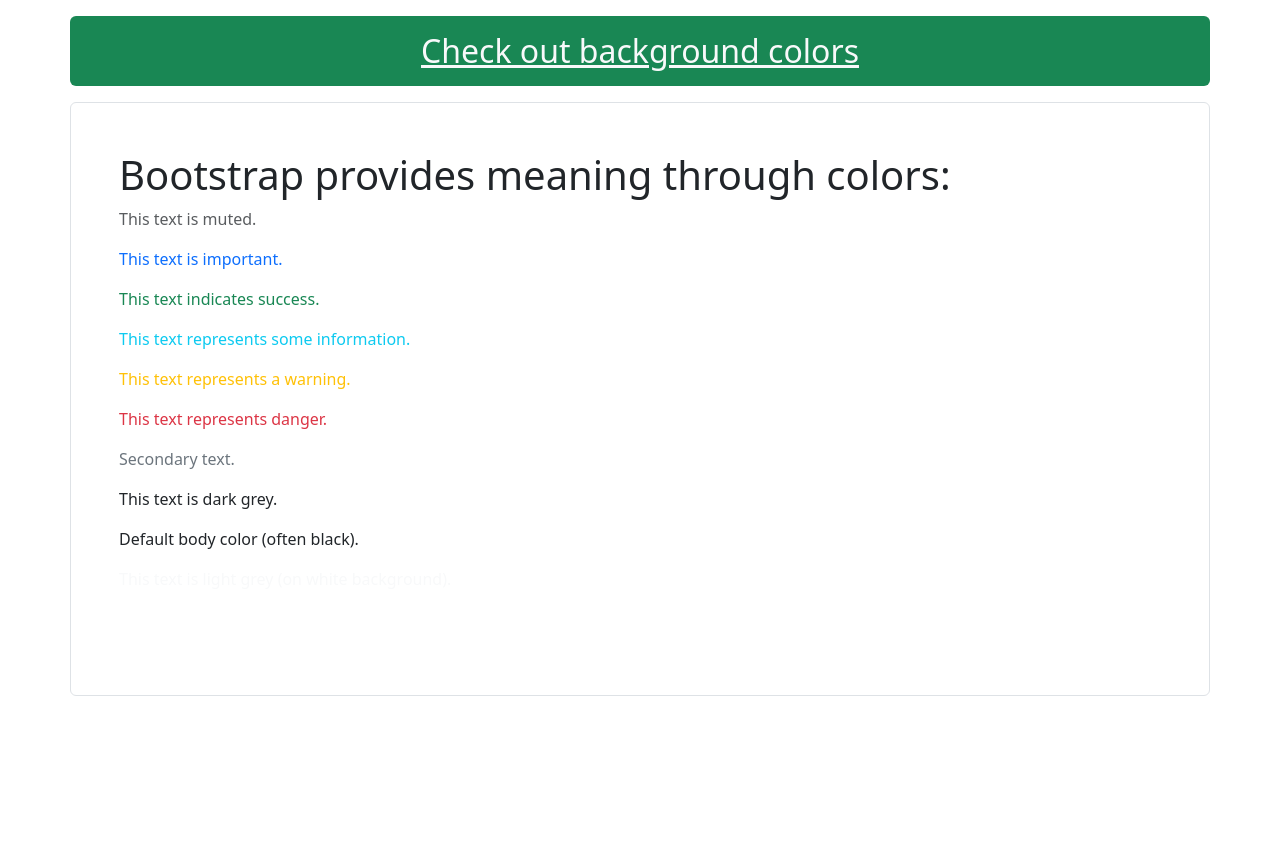
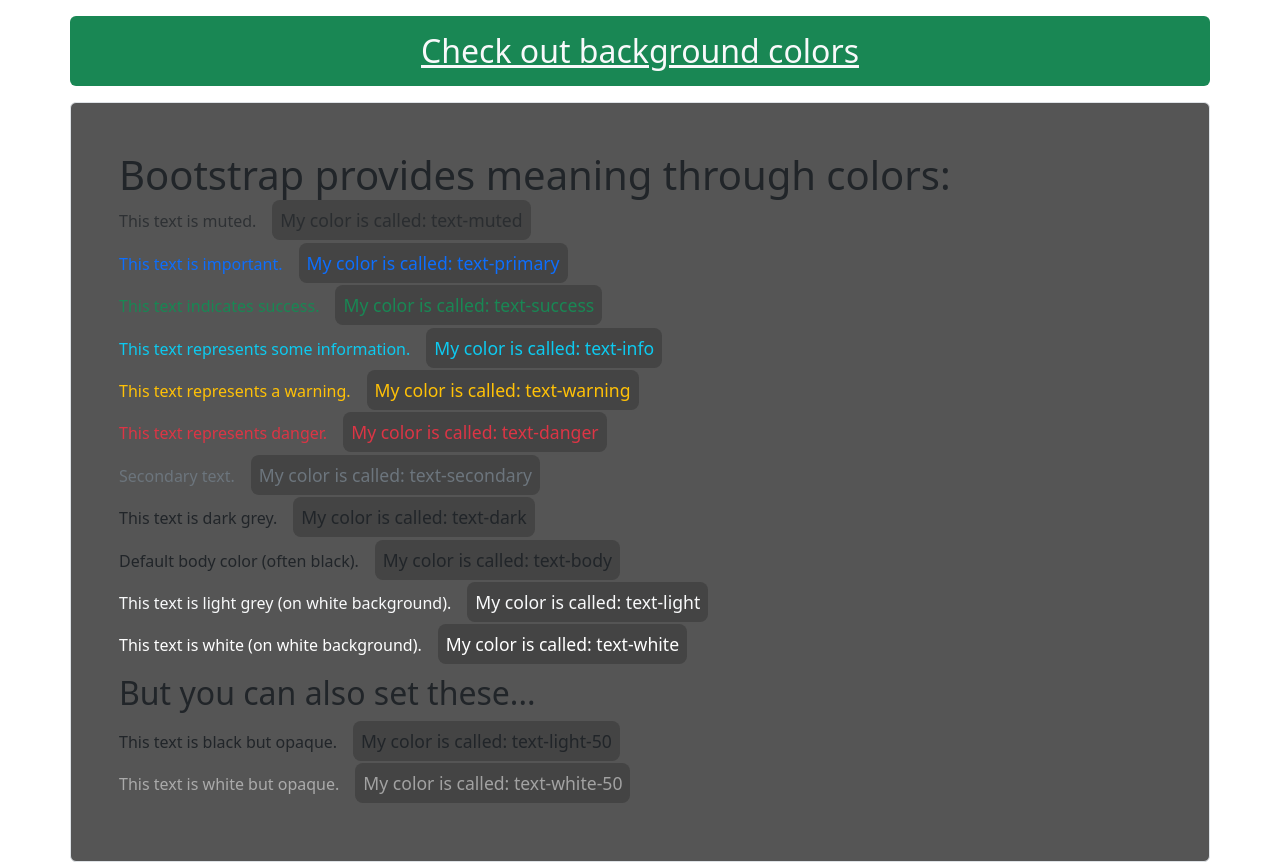
Before and after one commit to adrianhelllo/bootstrap_colors, a plain HTML site: page index.html in a window 1280 px wide. Before the commit the page ends 800 px from the top, so only its background shows below. Drawn offline with nearby package versions, Linux system fonts and the light colour scheme.

Commit message:
all text colors

```diff
--- a/index.html
+++ b/index.html
@@ -8,6 +8,7 @@
       rel="stylesheet"
     />
     <script src="https://cdn.jsdelivr.net/npm/bootstrap@5.3.3/dist/js/bootstrap.bundle.min.js"></script>
+    <link rel="stylesheet" href="style.css">
     <title>BS5 Text Colors</title>
   </head>
   <body>
@@ -17,7 +18,7 @@
       >
     </div>
 
-    <div class="container-md p-5 border rounded">
+    <div id="txt-bg" class="container-md p-5 border rounded secondary-lighter">
       <h1>Bootstrap provides meaning through colors:</h1>
       <p class="text-muted">This text is muted.</p>
       <p class="text-primary">This text is important.</p>
@@ -30,6 +31,9 @@
       <p class="text-body">Default body color (often black).</p>
       <p class="text-light">This text is light grey (on white background).</p>
       <p class="text-white">This text is white (on white background).</p>
+      <h2 class="my-3">But you can also set these...</h2>
+      <p class="text-light-50">This text is black but opaque.</p>
+      <p class="text-white-50">This text is white but opaque.</p>
     </div>
   </body>
 </html>
--- /dev/null
+++ b/style.css
@@ -0,0 +1,18 @@
+#txt-bg p[class]::after {
+    content: "My color is called: " attr(class);
+    background-color: #444;
+    font-size: 1.1rem;
+    margin-left: 1rem;
+    padding: 0.5rem;
+    border-radius: 0.5rem;
+    transition: all 0.1s ease-in-out;
+    white-space: nowrap;
+}
+
+#txt-bg p[class]:hover::after {
+    background-color: #666;
+}
+
+.secondary-lighter {
+    background-color: #555;
+}
```
